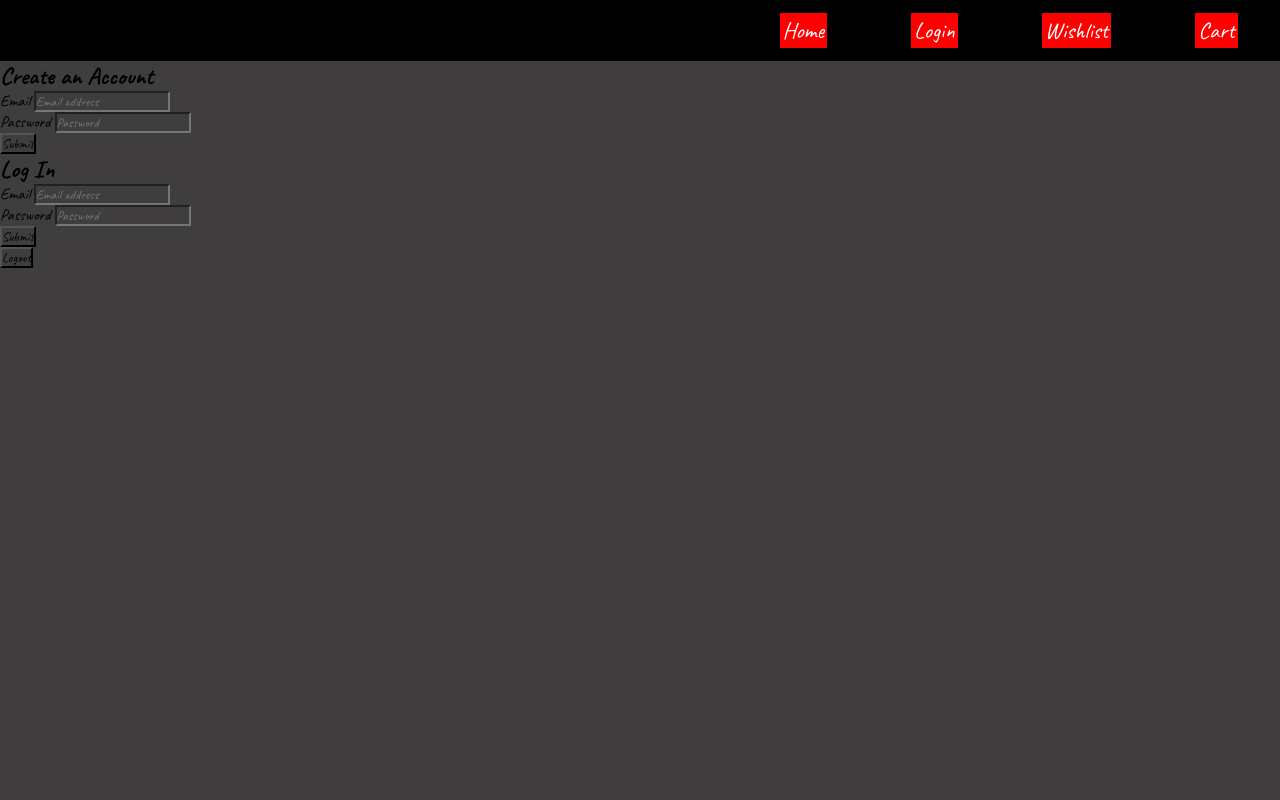
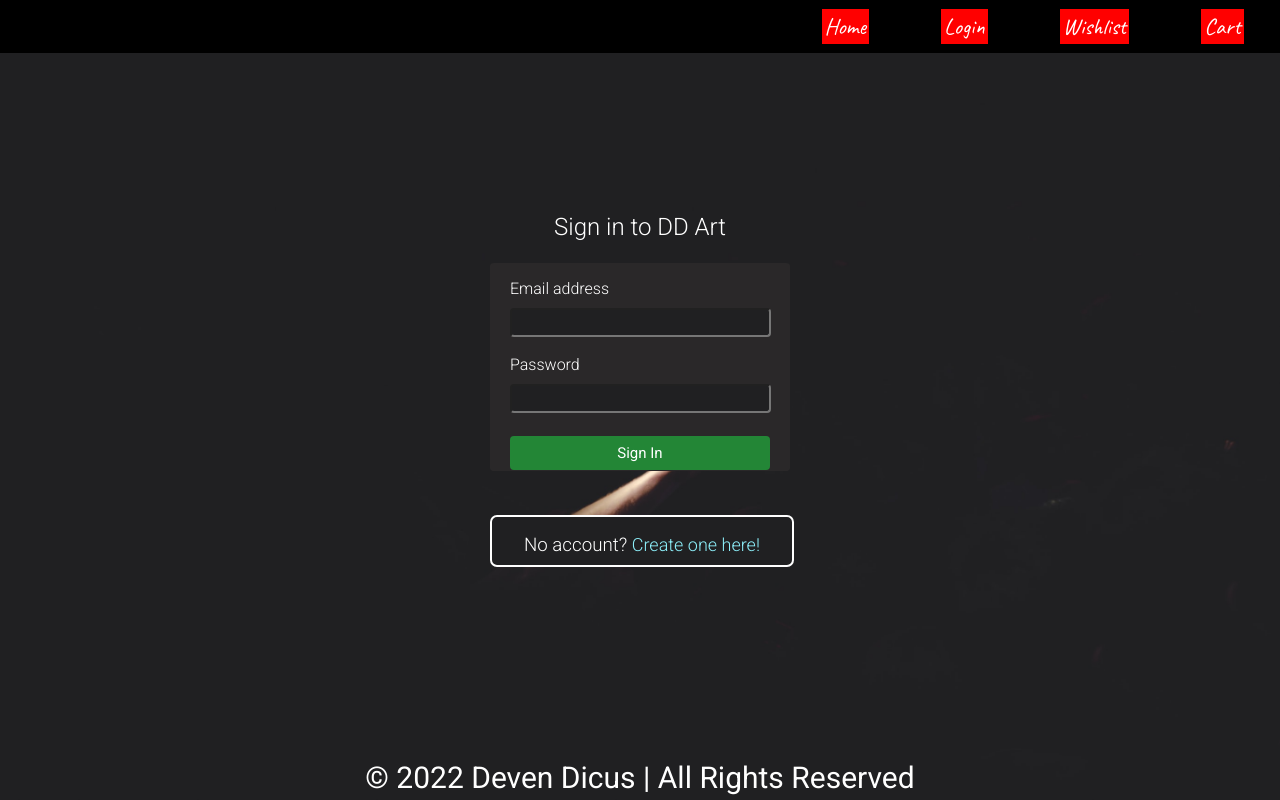
Before and after one commit to kitealva/DD-Art, a Flask app: page / in a window 1280 px wide. Run offline with Flask 2, Linux system fonts and the light colour scheme.

Commit message:
login/signup

```diff
--- a/server.py
+++ b/server.py
@@ -16,6 +16,13 @@ def homepage():
 
     return render_template('home.html')
 
+
+@app.route('/create')
+def create_account():
+    """Create Account"""
+
+
+    return render_template('create.html')
 
 
 @app.route('/landing')
@@ -68,7 +75,7 @@ def process_login():
         flash("The email or password you entered was not valid.")
     else:
         session["user_email"] = user.email
-        flash(f"You're logged in as {user.email}!")
+        flash(f"Welcome {user.email}!")
 
     return redirect("/")
 
@@ -118,7 +125,7 @@ def create_cart_item(art_id):
         flash("Error: you didn't select a quantity.")
     else:
         user = crud.get_user_by_email(logged_in_email)
-        art = crud.get_item_by_id(art_id)
+        art = crud.get_art_by_id(art_id)
 
         cart_item = crud.create_cart_item(user.user_id, art.art_id, int(quantity_amount))
         db.session.add(cart_item)
--- a/static/styles.css
+++ b/static/styles.css
@@ -1,22 +1,35 @@
  * {
-    background-color: rgb(63, 61, 61);
     font-family: 'Caveat', cursive;
     border: border-box;
     margin: 0;
     padding: 0;
+
+}
+body {
+    background-repeat: no-repeat;
+    background-attachment: fixed;
+    background-size: 100% 100%;
+    background-image: url(../static/images/hand.jpg);
+}
+body::-webkit-scrollbar {
+    display: none;
+}
+
+li a {
+    text-decoration: none;
 }
 
 .navbar ul{
     overflow: auto;
     background-color: black;
 }
+
 .navbar li{
     float:right;
     list-style: none;
-    margin: 16px 42px;
+    margin: 12px 36px;
+}
 
-
-}
 .navbar li a{
     padding: 3px 3px;
     text-decoration: none;
@@ -24,8 +37,9 @@
     font-size: 23px;
     background-color: rgb(255, 0, 0);
 }
+
 .navbar li a:hover{
-    color: red
+    color: rgb(112, 218, 18)
 }
 
 .images {
@@ -35,32 +49,31 @@
     display: flex;
     flex-wrap: wrap;
     flex-direction: row;
-    object-fit: cover;
-    padding-left: 60px;
+    padding: 1.2vw;
+    border-radius: 9%;
 
 }
+
 .row {
-    text-decoration: none;
     justify-content: center;
     margin-left: 5%;
     margin-right: 5%;
-    margin-top: 7%;
+    margin-top: 2%;
     display: flex;
     flex-direction: row;
     flex-wrap: wrap;
+    padding-bottom: 5%;
 }
 
 .contents {
     flex-direction: column;
-    font-size: 20px;
-    color: #399DFA;
-    text-decoration: none;
-    transition: ease-out .25s;
+    font-size: 30px;
+    color: #ffffff;
     display: flex;
     flex-direction: column;
     flex-wrap: wrap;
-    padding-bottom: 50%;
-    padding-left: 20%;
+    text-align: center;
+    padding-bottom: 13%;
 }
 
 h1 {
@@ -68,5 +81,125 @@ h1 {
     font-weight: bold;
     color: #ffffff;
     margin-top: 2%;
-    font-size: 40px;
+    font-size: 50px;
 }
+
+.flash-msg{
+    text-align: center;
+    font-size: 5vh;
+    font-family: 'Roboto', sans-serif;
+}
+
+.field1 {
+    padding-top: 16vh;
+}
+
+.allfields {
+    display: flex;
+    justify-content: center;
+    flex-direction: column;
+    text-align: center;
+}
+
+.allfields h3 {
+    width: 300px;
+    height: 6vh;
+    margin-top: 4.3vh;
+    border: solid white 2px;
+    border-radius: 7px;
+    margin-bottom: 20px;
+    text-align: center;
+    font-family: 'Roboto', sans-serif;
+    color: white;
+    font-weight: 300;
+    line-height: 55px;
+    background-color: #202022;
+}
+
+.field1 h2 {
+    padding-top: 1vh;
+    font-family: 'Roboto', sans-serif;
+    text-align: center;
+    font-weight: 300;
+    padding-top: 4vh;
+    color: rgb(255, 255, 255);
+    padding-bottom: 1.7vh;
+}
+
+.allfields h3 a {
+    text-decoration: none;
+    font-family: 'Roboto', sans-serif;
+    font-size: 18px;
+    color: #8df0fb;
+}
+
+.border {
+    margin: auto;
+    margin-top: 1vh;
+    width: 300px;
+    height: 26vh;
+    max-width: 90%;
+    border-radius: 1.5%;
+    background-color: #2a2829;
+}
+
+.form1 .email {
+    padding-top: 2vh;
+    font-size: 16px;
+    font-family: 'Roboto', sans-serif;
+    font-weight: 300;
+    text-align: left;
+    padding-left: 20px;
+    color: white;
+}
+
+.form1 .password {
+    padding-top: 1vh;
+    font-size: 16px;
+    font-family: 'Roboto', sans-serif;
+    font-weight: 300;
+    text-align: left;
+    padding-left: 20px;
+    color: white;
+}
+
+.texts {
+    width: 247px;
+    padding: 5px;
+    margin: 10px 0;
+    background-color: #202022;
+    border-radius: 4px;
+    color: white;
+    font-family: 'Roboto', sans-serif;
+}
+
+.form1 #sub1 {
+    width: 260px;
+    padding: 8px;
+    margin: 10px 0;
+    background-color: #238636;
+    font-family: 'Roboto', sans-serif;
+    border: 0px solid green;
+    border-radius: 4px;
+    font-size: 15px;
+    color: white;
+    margin-top: 1.7vh;
+}
+
+
+
+
+
+
+
+.copyright p {
+    position: fixed;
+    left: 0;
+    bottom: 0;
+    width: 100%;
+    color: white;
+    text-align: center;
+    height: 40px;
+    font-family: 'Roboto', sans-serif;
+    font-size: 30px;
+}
--- a/templates/base.html
+++ b/templates/base.html
@@ -8,6 +8,9 @@
     <link rel="preconnect" href="https://fonts.googleapis.com">
     <link rel="preconnect" href="https://fonts.gstatic.com" crossorigin>
     <link href="https://fonts.googleapis.com/css2?family=Caveat:wght@400;500;600;700&display=swap" rel="stylesheet">
+    <link rel="preconnect" href="https://fonts.googleapis.com">
+    <link rel="preconnect" href="https://fonts.gstatic.com" crossorigin>
+    <link href="https://fonts.googleapis.com/css2?family=Roboto:wght@100;300;400&display=swap" rel="stylesheet">
 
     <title>{%block title%}{% endblock %}</title>
 </head>
@@ -22,8 +25,20 @@
         </ul>
     </div>
     {% endblock %}
-    {% block body %}
-
-    {% endblock %}
+    <main class="margin-top">
+        <i class="devicon-adonisjs-original"></i>
+        {% for msg in get_flashed_messages() %}
+        <p class="flash-msg">
+          {{ msg }}
+        </p>
+      {% endfor %}
+          {% block body %}{% endblock %}
+          <div class="copyright">
+            <p>© 2022  Deven Dicus | All Rights Reserved</p>
+        </div>
+          <div class="footer">
+          </div>
+      </div>
+    </main>
 </body>
 </html>
--- a/templates/home.html
+++ b/templates/home.html
@@ -1,57 +1,29 @@
 {% extends 'base.html' %}{% block title %}Homepage{% endblock %}
 
 {% block body %}
-
+<div class="field1">
+  <h2>Sign in to DD Art</h2>
 <div class="border">
 
-</div>
 
   <div class="allfields">
-  <div class="field1">
-  <h2>Create an Account</h2>
 
-  <form class="form1" action="/users" method="POST">
+      <form class="form1" action="/login" method="POST">
         <p class="email">
-      Email <input class="texts" type="text" name="email" placeholder="Email address">
+          Email address </br>
+          <input class="texts" type="text" name="email" placeholder="">
         </p>
 
         <p class="password">
-      Password <input class="texts" type="password" name="password" placeholder="Password">
+          Password <input class="texts" type="password" name="password" placeholder="">
         </p>
-
         <p>
-      <input type="submit" placeholder="Create" class="sub" id="sub1">
+          <button type="submit" placeholder="Login" class="sub" id="sub1">Sign In</button>
         </p>
       </form>
+
+      <h3> No account? <a href="/create">Create one here!</a></h3>
     </div>
-
-
-  <div class="field2">
-  <h2>Log In</h2>
-
-  <form class="form2" action="/login" method="POST">
-    <p class="email">
-      Email <input class="texts" type="text" name="email" placeholder="Email address">
-    </p>
-
-    <p class="password">
-      Password <input class="texts" type="password" name="password" placeholder="Password">
-    </p>
-
-    <p>
-      <input type="submit" placeholder="Login" class="sub" id="sub2">
-    </p>
-  </form>
   </div>
-  <div class="field3">
-
-  <form class="form3" action="/logout" method="POST">
-    <p>
-      <input type="submit" value="Logout" class="sub" id="sub3">
-    </p>
-  </form>
-</div>
-
-
 </div>
   {% endblock %}
--- a/templates/landing.html
+++ b/templates/landing.html
@@ -4,16 +4,16 @@
 {% block body %}
 <div>
   <div class="page-header">
-  <h1>Art Gallery</h1>
+  <h1>Beauty in it all</h1>
   </div>
     <ul class="row">
       {% for art in all_art %}
       <li>
         <a href="/landing/{{ art.art_id }}">
             <img class="images" src="{{ art.image_path }}">
-            <div class="contents">
+        <div class="contents">
            <div class="art-name2"> {{ art.art_name }} </div> {{ art.price }}
-          </div>
+        </div>
         </a>
       </li>
       {% endfor %}
```
Also changed, not shown: templates/art_info.html (+43 -12 lines), templates/create.html (added, +25 -0 lines), static/images/hand.jpg (added), 1 other file. Lines whose indentation alone changed are shown as unchanged.
